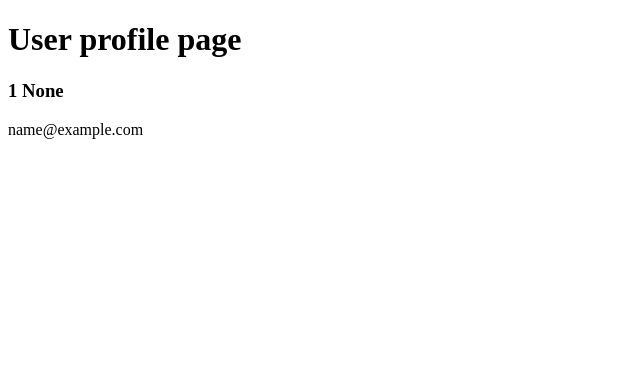
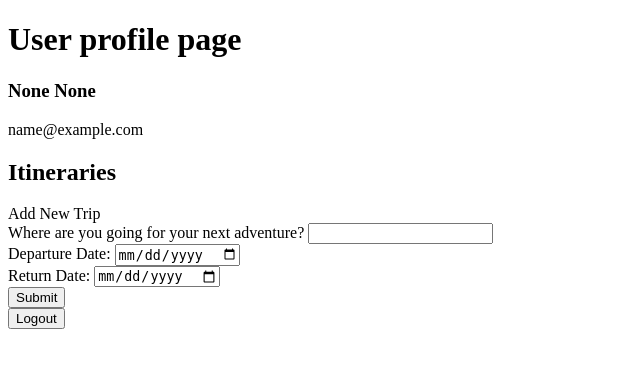
Before and after one commit to LaRenaiocco/travel-web-app, a Flask app: page /users/profile/1 in a window 1280 px wide. Shown: the top 368 px of the page, without its empty margins (0-640 px from the left). Run offline with Flask 2, Linux system fonts and the light colour scheme; the visitor is signed in with stand-in values (Sample User, id 1); data comes from the database, SQL or seed files in the repository.

Commit message:
Kat Troubleshooting help

```diff
--- a/crud.py
+++ b/crud.py
@@ -1,6 +1,8 @@
 """ CRUD operations for travel web app."""
 
 from model import (db, User, Itinerary, UserItinerary, Activity, Note, connect_to_db)
+from datetime import datetime
+
 
 def create_user(email, password, fname, lname, photo_path=None):
     """Create and return a new user."""
@@ -78,17 +80,36 @@
     return User.query.filter(User.email == email).first()
 
 
-def get_itinerary_ids_by_user(user):
-    """Look up user information from session key USERNAME."""
+def get_itineraries_by_user(user):
+    """Look up itineraries associated with a specified user."""
 
     # email = session['USERNAME']
     # user = get_user_by_email(email)
     user_id = user.user_id
-    user_itins = UserItinerary.query.filter(UserItinerary.user_id == user_id).all()
+    user_itin_ids = UserItinerary.query.filter(UserItinerary.user_id == user_id).all()
     itinerary_ids = []
-    for itin in user_itins:
+    for itin in user_itin_ids:
         itinerary_ids.append(itin.itinerary_id)
-    print(itinerary_ids)
+    itineraries = []
+    for ids in itinerary_ids:
+        item = Itinerary.query.get(ids)
+        itineraries.append(item)
+    print('\n\n\n')
+    print(itineraries)
+    print('\n\n\n')
+    return itineraries
+
+    # print(itinerary_ids)
+
+def calculate_itinerary_days(start_date, end_date):
+    """ Calculate num_days for itinerary data based on start and end dates."""
+
+    date_format = "%Y-%M-%d"
+    start = datetime.strptime(start_date, date_format)
+    end = datetime.strptime(end_date, date_format)
+    delta = end - start
+
+    return delta.days
 
 
 
--- a/model.py
+++ b/model.py
@@ -21,8 +21,8 @@
     __tablename__ = "users"
 
     user_id = db.Column(db.Integer,
-                        autoincrement=True,
-                        primary_key=True)
+                    autoincrement=True,
+                    primary_key=True)
     email = db.Column(db.String, unique=True)
     password = db.Column(db.String)
     fname = db.Column(db.String)
--- a/server.py
+++ b/server.py
@@ -1,7 +1,7 @@
 """ Server for Operation Adventure."""
 
 from flask import (Flask, render_template, request, flash, session,
-                   redirect)
+                   redirect, jsonify)
 from jinja2 import StrictUndefined
 from model import connect_to_db
 import crud
@@ -37,18 +37,26 @@
             print('session username set')
             return redirect (f'users/profile/{user_object.fname}')
 
+
+@app.route ('/logout')
+def logut_user():
+    """Log out user."""
+
+    session.pop('USERNAME', None)
+    session.pop('TRIP', None)
+
+    return redirect('/')
+
+
 @app.route('/users/profile/<fname>')
 def show_user_profile(fname):
     """ Show logged in user profile."""
 
     email = session['USERNAME']
     user = crud.get_user_by_email(email)
-    lname = user.lname
-    itinerary_ids = crud.get_itinerary_ids_by_user(user)
+    user_itins = crud.get_itineraries_by_user(user)
 
-
-
-    return render_template('user_profile.html', email=email, fname=fname, lname=lname)
+    return render_template('user_profile.html', user=user, user_itins=user_itins)
 
 
 @app.route('/users/create-user')
@@ -77,13 +85,37 @@
         return redirect ('/')
 
 
+@app.route('/users/trips/new-trip.json', methods=['POST'])
+def new_itinerary():
+    """Creates a new itinerary for a user."""
 
-@app.route('/users/itinerary')
-def show_itinerary():
+    email = session["USERNAME"]
+    user = crud.get_user_by_email(email)
+    trip_name = request.form.get('trip_name')
+    start_date = request.form.get('start_date')
+    end_date = request.form.get('end_date')
+    num_days = crud.calculate_itinerary_days(start_date, end_date)
+    new_itinerary = crud.create_itinerary(trip_name, start_date, end_date, num_days)
+    new_ui = crud.create_user_itinerary(user.user_id, new_itinerary.itinerary_id)
+    json_info = {'itinerary_id': new_itinerary.itinerary_id, 'trip_name': new_itinerary.trip_name}
+    print(f'\n\n\n\n{json_info}\n\n')
+
+    return jsonify(json_info)
+
+
+
+
+
+@app.route('/users/trips/<itinerary_id>')
+def show_itinerary(itinerary_id):
     """Show individual trip itinerary."""
 
     return render_template('my_trip.html')
 
+@app.route('/map')
+def show_map():
+
+    return render_template('my_trip.html')
 
 
 if __name__ == '__main__':
--- a/static/js/my_trip.js
+++ b/static/js/my_trip.js
@@ -13,6 +13,8 @@
           zoom: 11
         }
       );
+    console.log(basicMap)
+
     const londonMarker = new google.maps.Marker({
         position: londonCoords,
         title: 'London',
--- a/templates/base.html
+++ b/templates/base.html
@@ -4,6 +4,10 @@
         <title>
             {% block title %}{% endblock %}
         </title>
+        <script src="https://code.jquery.com/jquery-3.5.1.js"
+                integrity="sha256-QWo7LDvxbWT2tbbQ97B53yJnYU3WhH/C8ycbRAkjPDc="
+                crossorigin="anonymous">
+        </script>
         {% block head %}{% endblock %}
     </head>
     <body>
--- a/templates/my_trip.html
+++ b/templates/my_trip.html
@@ -5,7 +5,7 @@
 <script src="/static/js/my_trip.js"></script>
 <script
   async defer
-  src="https://maps.googleapis.com/maps/api/js?key=AIzaSyCCAzkJ73QJXmoq8jsCvLAe0RRqcNG5vOQ&callback=initMap">
+  src="https://maps.googleapis.com/maps/api/js?key=AIzaSyCPvhvx8ntPggOcLAjKI1wQJuvDMygGD7E&callback=initMap">
 </script>
 <style>
   .map #map {
--- a/templates/user_profile.html
+++ b/templates/user_profile.html
@@ -1,8 +1,55 @@
 {% extends 'base.html' %}
-{% block title %}{{ fname }}'s Profile{% endblock %}
+{% block title %}{{ user.fname }}'s Profile{% endblock %}
 
 {% block body %}
 <h1> User profile page</h1>
-<h3>{{ fname }} {{ lname}}</h3>
-<p>{{ email }}</p>
+<div id="user-name">
+  <h3>{{ user.fname }} {{ user.lname}}</h3>
+</div>
+<div id="user-email">
+  <p>{{ user.email }}</p>
+</div>
+<div>
+  <h2>Itineraries</h2>
+  <ul>
+    {% for itin in user_itins %}
+      <div>
+        <li>
+          <a href="/users/trips/{{ itin.itinerary_id }}">{{ itin.trip_name }}</a>
+        </li>
+      </div>
+    {% endfor %}
+  </ul>
+</div>
+<div id="new-trip-btn">
+Add New Trip
+</div>
+<div id="add-new-trip">
+  <form id="new-trip-form" action="/users/trips/new-trip.json" method="POST">
+    <div>Where are you going for your next adventure?
+      <input id="city-input" type="text" name="city" />
+    </div>
+    <div>Departure Date:
+      <input id="depart-date" type="date" name="depart" />
+    </div>
+    <div>Return Date:
+      <input id="return-date" type="date" name="return" />
+    </div>
+    <div>
+      <input type="submit" />
+    </div>
+  </form>
+</div>
+<div id="logout-button">
+  <form action="/logout">
+    <button>Logout</button>
+  </form>
+</div>
+
+
+
 {% endblock %}
+
+{% block after_body %}
+<script src="/static/js/user_profile.js"></script>
+{% endblock %}
```
Also changed, not shown: templates/create_profile.html (+18 -16 lines), templates/homepage.html (+20 -16 lines).
